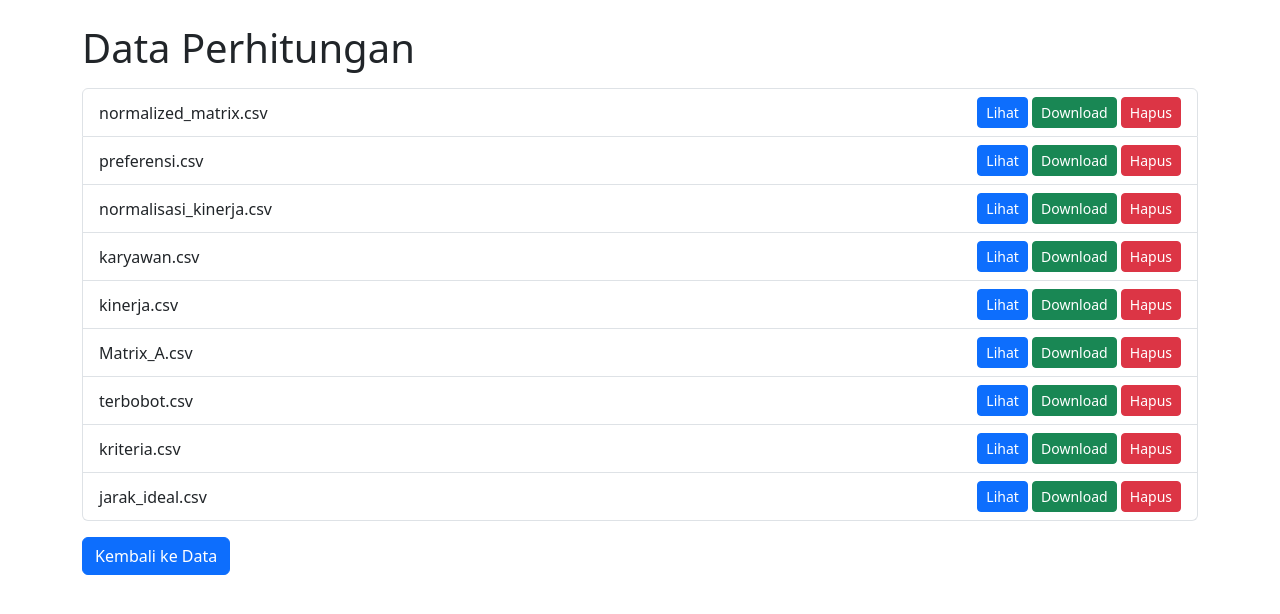
After one commit to zaid404/Flask-ANP-TOPSIS, a Flask app: page /data in a window 1280 px wide. The commit adds this page. Shown: the top 614 px of the page. Run offline with Flask 3, Linux system fonts and the light colour scheme.

Commit message:
Add feature to display CSV files with base_view template

```diff
--- a/app/routes.py
+++ b/app/routes.py
@@ -5,6 +5,8 @@ from .forms import KaryawanForm, KriteriaForm
 from flask import current_app as app
 from .hitung import proses_hitung
 import pandas as pd
+import os
+
 # Define the blueprint for the main routes
 main = Blueprint('main', __name__)
 # Halaman Utama
@@ -109,3 +111,57 @@ def kinerja():
         columns=df_matrix.columns,
         matrix=df_matrix
     )
+
+# Path folder data
+DATA_FOLDER = os.path.join(os.getcwd(), "data")
+
+@main.route('/data', methods=['GET'])
+def data():
+    try:
+        # Ambil daftar file CSV dari folder data
+        data_files = [f for f in os.listdir(DATA_FOLDER) if f.endswith('.csv')]
+        return render_template('list_data.html', data_files=data_files)
+    except Exception as e:
+        flash(f"Terjadi kesalahan saat memuat data: {e}", "danger")
+        return render_template('list_data.html', data_files=[])
+
+
+@main.route('/data/view/<filename>', methods=['GET'])
+def view_file(filename):
+    file_path = os.path.join(DATA_FOLDER, filename)
+
+    if os.path.exists(file_path):
+        try:
+            # Membaca file CSV menggunakan Pandas
+            df = pd.read_csv(file_path)
+            columns = df.columns.tolist()  # Mendapatkan nama kolom
+            rows = df.values.tolist()     # Mendapatkan isi data
+            return render_template('base_view.html', filename=filename, columns=columns, rows=rows)
+        except Exception as e:
+            flash(f"Terjadi kesalahan saat membaca file: {e}", "danger")
+            return redirect(url_for('main.data'))
+    else:
+        flash("File tidak ditemukan!", "danger")
+        return redirect(url_for('main.data'))
+
+@main.route('/data/download/<filename>', methods=['GET'])
+def download_file(filename):
+    file_path = os.path.join(DATA_FOLDER, filename)
+    if os.path.exists(file_path):
+        return send_file(file_path, as_attachment=True)
+    else:
+        flash("File tidak ditemukan!", "danger")
+        return redirect(url_for('main.data'))
+
+@main.route('/data/delete/<filename>', methods=['POST'])
+def delete_file(filename):
+    file_path = os.path.join(DATA_FOLDER, filename)
+    try:
+        if os.path.exists(file_path):
+            os.remove(file_path)
+            flash("File berhasil dihapus!", "success")
+        else:
+            flash("File tidak ditemukan!", "danger")
+    except Exception as e:
+        flash(f"Terjadi kesalahan saat menghapus file: {e}", "danger")
+    return redirect(url_for('main.data'))
--- a/app/templates/base.html
+++ b/app/templates/base.html
@@ -15,6 +15,7 @@
                 <ul class="navbar-nav me-auto">
                     <li class="nav-item"><a class="nav-link" href="/kinerja">Kinerja</a></li>
                     <li class="nav-item"><a class="nav-link" href="/edit_matrix">Matrix Anp</a></li>
+                    <li class="nav-item"><a class="nav-link" href="/data">Data Perhitungan</a></li>
                     <li class="nav-item">
                         <a class="nav-link" href="#" onclick="document.getElementById('topsisForm').submit();">Hitung Topsis</a>
                         <form id="topsisForm" action="{{ url_for('main.proses') }}" method="POST" style="display: none;">
--- /dev/null
+++ b/app/templates/list_data.html
@@ -0,0 +1,29 @@
+<!DOCTYPE html>
+<html lang="en">
+<head>
+    <meta charset="UTF-8">
+    <meta name="viewport" content="width=device-width, initial-scale=1.0">
+    <title>Data Perhitungan</title>
+    <link rel="stylesheet" href="https://cdn.jsdelivr.net/npm/bootstrap@5.3.3/dist/css/bootstrap.min.css">
+</head>
+<body>
+    <div class="container mt-4">
+        <h1 class="mb-3">Data Perhitungan</h1>
+        <ul class="list-group">
+            {% for file in data_files %}
+            <li class="list-group-item d-flex justify-content-between align-items-center">
+                {{ file }}
+                <div>
+                    <a href="{{ url_for('main.view_file', filename=file) }}" class="btn btn-sm btn-primary">Lihat</a>
+                    <a href="{{ url_for('main.download_file', filename=file) }}" class="btn btn-sm btn-success">Download</a>
+                    <form action="{{ url_for('main.delete_file', filename=file) }}" method="POST" style="display:inline-block;">
+                        <button class="btn btn-sm btn-danger" type="submit" onclick="return confirm('Yakin ingin menghapus file ini?')">Hapus</button>
+                    </form>
+                </div>
+            </li>
+            {% endfor %}
+        </ul>
+        <a href="{{ url_for('main.index') }}" class="btn btn-primary mt-3">Kembali ke Data</a>
+    </div>
+</body>
+</html>
```
Also changed, not shown: app/templates/base_view.html (added, +35 -0 lines), 1 other file.
